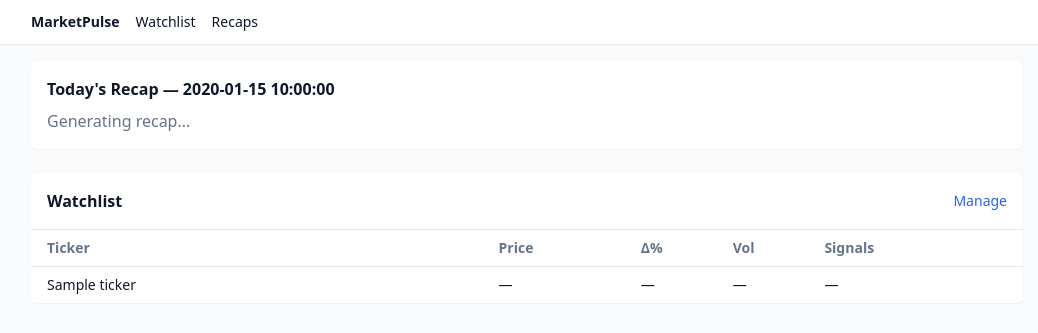
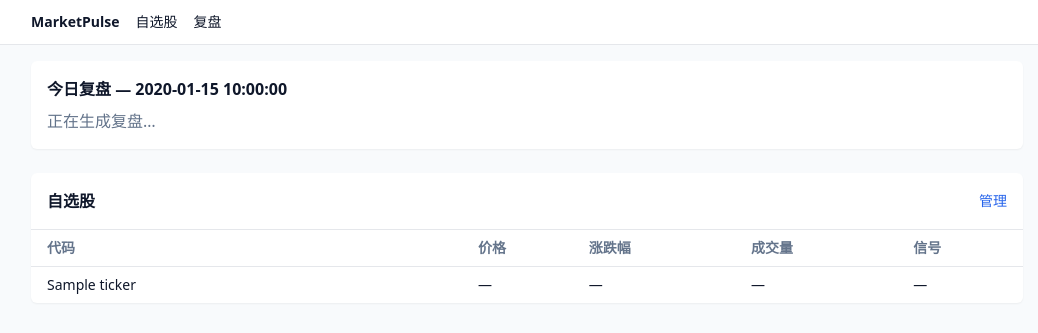
Before and after one commit to divxer/MarketPulse, a FastAPI app: template marketpulse/web/templates/home.html in a window 1280 px wide. Shown: the top 333 px of the page, without its empty margins (113-1151 px from the left). Run offline with FastAPI, Linux system fonts and the light colour scheme; the template is opened without the code that fills it: most values are stand-ins (such as "Sample title", 1, 10 or a date in 2020); style sheets or scripts are compiled from the project's sources; parts of the project's set-up code (start-up, migrations or seed data) failed here and were passed over.

Commit message:
feat(ui): translate all templates to Chinese (v1.1 #7)
11 templates translated. Static UI labels (nav, headers, buttons, error
messages, empty states) → Chinese. Ticker symbols, JSON dumps, CSS
classes, route paths stay as-is. <html lang> updated to zh-CN.

Translations:
  Watchlist → 自选股, Recaps → 复盘, Login/Sign in → 登录/进入
  Add/Remove → 添加/删除, Manage → 管理, Retry → 重试
  Today's Recap → 今日复盘, Recent News → 最新新闻
  AI Deep Analysis → AI 深度分析, AI analysis failed → AI 分析失败
  Status/Error/Market/Watchlist → 状态/错误/大盘/自选股表现
  No tickers yet → 暂无自选股, Generating recap → 正在生成复盘

test_stock_analyze_failure_renders_error_fragment updated for new strings.

```diff
--- a/marketpulse/web/templates/base.html
+++ b/marketpulse/web/templates/base.html
@@ -1,5 +1,5 @@
 <!doctype html>
-<html lang="en">
+<html lang="zh-CN">
 <head>
   <meta charset="utf-8" />
   <title>MarketPulse</title>
@@ -12,8 +12,8 @@
   <header class="border-b bg-white">
     <nav class="max-w-5xl mx-auto px-4 py-3 flex gap-4 text-sm">
       <a href="/" class="font-semibold">MarketPulse</a>
-      <a href="/watchlist">Watchlist</a>
-      <a href="/recaps">Recaps</a>
+      <a href="/watchlist">自选股</a>
+      <a href="/recaps">复盘</a>
     </nav>
   </header>
   <main class="max-w-5xl mx-auto p-4">
--- a/marketpulse/web/templates/home.html
+++ b/marketpulse/web/templates/home.html
@@ -4,12 +4,12 @@
 
 <section class="mt-6 bg-white rounded-md shadow-sm">
   <header class="flex items-center justify-between p-4 border-b">
-    <h2 class="font-semibold">Watchlist</h2>
-    <a href="/watchlist" class="text-sm text-blue-600">Manage</a>
+    <h2 class="font-semibold">自选股</h2>
+    <a href="/watchlist" class="text-sm text-blue-600">管理</a>
   </header>
   <table class="w-full text-sm">
     <thead class="text-left text-slate-500">
-      <tr><th class="px-4 py-2">Ticker</th><th>Price</th><th>Δ%</th><th>Vol</th><th>Signals</th></tr>
+      <tr><th class="px-4 py-2">代码</th><th>价格</th><th>涨跌幅</th><th>成交量</th><th>信号</th></tr>
     </thead>
     <tbody>
       {% for item in watchlist %}
@@ -20,7 +20,7 @@
       {% endfor %}
       {% if not watchlist %}
       <tr><td colspan="5" class="px-4 py-8 text-center text-slate-500">
-        No tickers yet. <a href="/watchlist" class="text-blue-600">Add some</a>.
+        暂无自选股。<a href="/watchlist" class="text-blue-600">去添加</a>。
       </td></tr>
       {% endif %}
     </tbody>
--- a/marketpulse/web/templates/login.html
+++ b/marketpulse/web/templates/login.html
@@ -1,11 +1,11 @@
 {% extends "base.html" %}
 {% block content %}
 <div class="max-w-sm mx-auto mt-16 bg-white p-6 rounded-md shadow-sm">
-  <h1 class="text-xl font-semibold mb-4">Login</h1>
+  <h1 class="text-xl font-semibold mb-4">登录</h1>
   <form method="post" action="/login" class="flex flex-col gap-3">
-    <input type="password" name="password" placeholder="Password" required
+    <input type="password" name="password" placeholder="密码" required
            class="border rounded px-3 py-2" autofocus />
-    <button class="bg-slate-900 text-white py-2 rounded">Sign in</button>
+    <button class="bg-slate-900 text-white py-2 rounded">进入</button>
   </form>
 </div>
 {% endblock %}
--- a/marketpulse/web/templates/partials/analysis_block.html
+++ b/marketpulse/web/templates/partials/analysis_block.html
@@ -1,7 +1,7 @@
 <article class="prose prose-sm max-w-none mt-3 p-3 bg-slate-50 rounded">
   <small class="text-slate-500">
-    Generated {% if result.cached %}(cached){% else %}(fresh){% endif %} •
-    model {{ result.model }} • prompt {{ result.prompt_version }}
+    {% if result.cached %}缓存结果{% else %}实时生成{% endif %} •
+    模型 {{ result.model }} • 提示词版本 {{ result.prompt_version }}
   </small>
   <div>{{ result.response_markdown | replace("\n", "<br>") | safe }}</div>
 </article>
--- a/marketpulse/web/templates/partials/analysis_error.html
+++ b/marketpulse/web/templates/partials/analysis_error.html
@@ -1,6 +1,6 @@
 <div class="mt-3 p-3 bg-red-50 border border-red-200 rounded text-sm">
-  <p class="text-red-700 font-medium">AI analysis failed</p>
+  <p class="text-red-700 font-medium">AI 分析失败</p>
   <p class="text-red-600 text-xs mt-1">{{ error }}</p>
   <button hx-post="/stock/{{ ticker }}/analyze" hx-target="#analysis" hx-swap="innerHTML"
-          class="mt-2 bg-slate-900 text-white px-3 py-1 rounded text-xs">Retry</button>
+          class="mt-2 bg-slate-900 text-white px-3 py-1 rounded text-xs">重试</button>
 </div>
--- a/marketpulse/web/templates/partials/recap_card.html
+++ b/marketpulse/web/templates/partials/recap_card.html
@@ -1,19 +1,19 @@
 <section class="bg-white rounded-md shadow-sm p-4">
   <header class="flex items-center justify-between">
-    <h2 class="font-semibold">Today's Recap — {{ today }}</h2>
+    <h2 class="font-semibold">今日复盘 — {{ today }}</h2>
   </header>
   {% if not recap %}
-    <p class="mt-2 text-slate-500">No recap yet for today.</p>
+    <p class="mt-2 text-slate-500">今日复盘尚未生成。</p>
   {% elif recap.generation_status == "pending" %}
     <p class="mt-2 text-slate-500"
-       hx-get="/" hx-trigger="every 10s" hx-target="body">Generating recap…</p>
+       hx-get="/" hx-trigger="every 10s" hx-target="body">正在生成复盘…</p>
   {% elif recap.generation_status == "failed" %}
-    <p class="mt-2 text-red-600">Recap failed: {{ recap.error_message }}</p>
+    <p class="mt-2 text-red-600">复盘失败:{{ recap.error_message }}</p>
     <form method="post" action="/recap/{{ recap.recap_date }}/retry">
-      <button class="mt-2 bg-slate-900 text-white px-3 py-1 rounded">Retry</button>
+      <button class="mt-2 bg-slate-900 text-white px-3 py-1 rounded">重试</button>
     </form>
   {% else %}
     <p class="mt-2 whitespace-pre-line">{{ recap.ai_commentary_text }}</p>
-    <a class="text-sm text-blue-600" href="/recap/{{ recap.recap_date }}">Full recap →</a>
+    <a class="text-sm text-blue-600" href="/recap/{{ recap.recap_date }}">完整复盘 →</a>
   {% endif %}
 </section>
--- a/marketpulse/web/templates/partials/watchlist_row.html
+++ b/marketpulse/web/templates/partials/watchlist_row.html
@@ -4,6 +4,6 @@
   <td class="text-right">
     <button hx-delete="/watchlist/{{ item.id }}"
             hx-target="#watchlist-row-{{ item.id }}" hx-swap="outerHTML"
-            class="text-red-600 text-xs">Remove</button>
+            class="text-red-600 text-xs">删除</button>
   </td>
 </tr>
--- a/marketpulse/web/templates/recaps.html
+++ b/marketpulse/web/templates/recaps.html
@@ -1,7 +1,7 @@
 {% extends "base.html" %}
 {% block content %}
 <section class="bg-white rounded-md shadow-sm p-4">
-  <h1 class="font-semibold mb-3">Recaps</h1>
+  <h1 class="font-semibold mb-3">历史复盘</h1>
   <ul class="text-sm divide-y">
     {% for r in rows %}
     <li class="py-2 flex justify-between">
--- a/marketpulse/web/templates/stock.html
+++ b/marketpulse/web/templates/stock.html
@@ -9,9 +9,9 @@
       </span>
     </span>
   </header>
-  {% if quote.stale %}<p class="text-amber-600 text-xs">⚠ Showing cached data</p>{% endif %}
+  {% if quote.stale %}<p class="text-amber-600 text-xs">⚠ 数据来自缓存(非实时)</p>{% endif %}
 
-  <h2 class="mt-6 font-semibold">Recent News</h2>
+  <h2 class="mt-6 font-semibold">最新新闻</h2>
   <ul class="mt-2 text-sm space-y-1">
     {% for n in news %}
     <li><a href="{{ n.url }}" class="text-blue-600">{{ n.headline }}</a>
@@ -21,7 +21,7 @@
 
   <div id="analysis" class="mt-6">
     <button hx-post="/stock/{{ ticker }}/analyze" hx-target="#analysis" hx-swap="innerHTML"
-            class="bg-slate-900 text-white px-3 py-1 rounded">AI Deep Analysis</button>
+            class="bg-slate-900 text-white px-3 py-1 rounded">AI 深度分析</button>
   </div>
 </section>
 {% endblock %}
--- a/marketpulse/web/templates/watchlist.html
+++ b/marketpulse/web/templates/watchlist.html
@@ -1,18 +1,18 @@
 {% extends "base.html" %}
 {% block content %}
 <section class="bg-white rounded-md shadow-sm p-4">
-  <h1 class="font-semibold mb-3">Watchlist</h1>
+  <h1 class="font-semibold mb-3">自选股</h1>
 
   <form hx-post="/watchlist" hx-target="#watchlist-rows" hx-swap="beforeend"
         class="flex gap-2 mb-4">
     <input name="ticker" placeholder="AAPL" required
            class="border rounded px-3 py-1 uppercase" />
-    <button class="bg-slate-900 text-white px-3 py-1 rounded">Add</button>
+    <button class="bg-slate-900 text-white px-3 py-1 rounded">添加</button>
   </form>
 
   <table class="w-full text-sm">
     <thead class="text-left text-slate-500">
-      <tr><th class="px-2 py-1">Ticker</th><th>Notes</th><th></th></tr>
+      <tr><th class="px-2 py-1">代码</th><th>备注</th><th></th></tr>
     </thead>
     <tbody id="watchlist-rows">
       {% for item in items %}{% include "partials/watchlist_row.html" %}{% endfor %}
```
Also changed, not shown: marketpulse/web/templates/recap.html (+6 -6 lines), tests/web/test_stock.py (+2 -2 lines).
